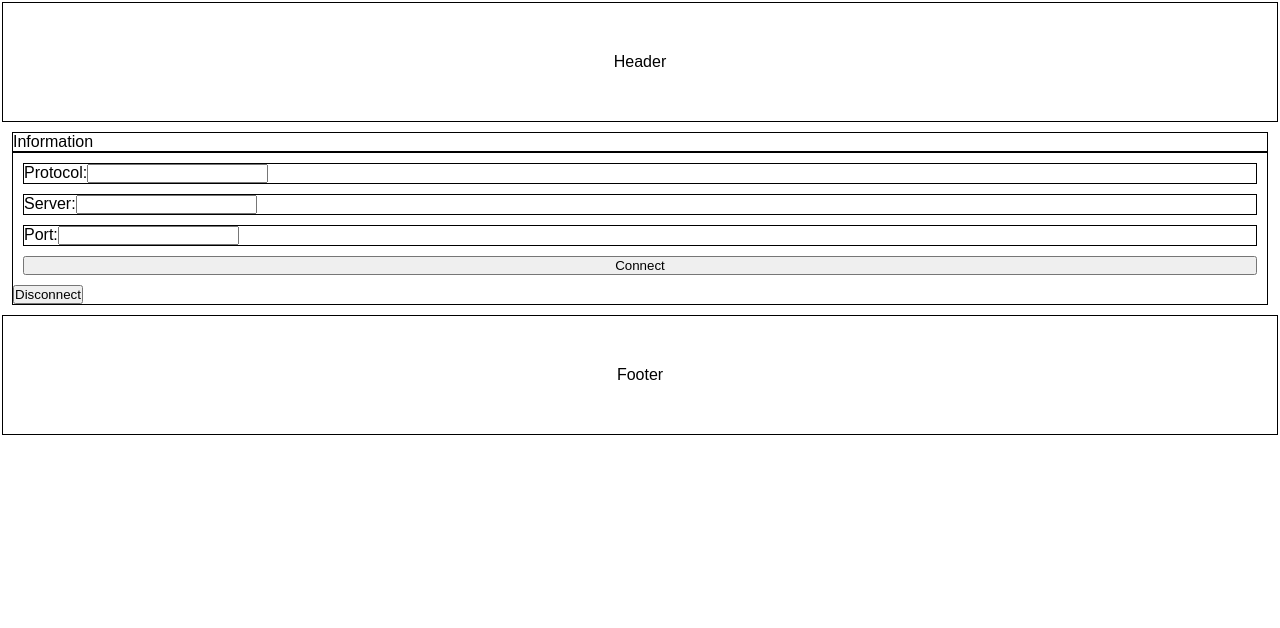
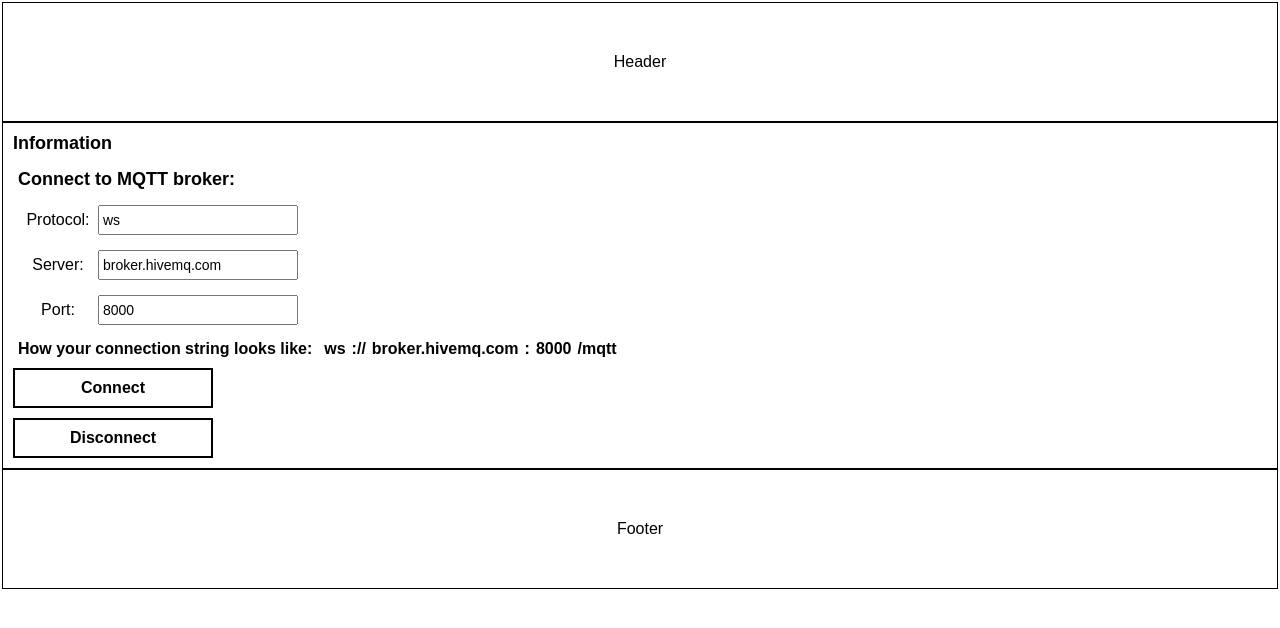
Before and after one commit to leobez/chat-mqtt, a React (Vite) app in the folder mqtt/: page / in a window 1280 px wide. Shown: the top 628 px of the page. Built offline with nearby package versions, Linux system fonts and the light colour scheme.

Commit message:
progress on CSS of connection component

```diff
--- a/mqtt/src/App.css
+++ b/mqtt/src/App.css
@@ -3,10 +3,13 @@
     width: 100%;
 }
 
-.App div {
+.App > div, main {
     border: 1px solid black;
 }
 
 main {
     padding: 10px;
+    display: flex;
+    flex-direction: column;
+    gap: 10px;
 }
--- a/mqtt/src/Hooks/useConnectToBroker.tsx
+++ b/mqtt/src/Hooks/useConnectToBroker.tsx
@@ -7,7 +7,30 @@ const useConnectToBroker = () => {
     const [message, setMessage] = useState<string>('')
     const [client, setClient] = useState<any>(null)
 
-    const connect = async(connectionString:string):Promise<void> => {
+    const connect = async(protocol:string, server:string, port:number|null):Promise<void> => {
+
+        // Validate parameters
+        if (server.trim() === '') {
+            setMessage('Invalid server.')
+            console.log('Invalid server.')
+            return;
+        }
+
+        if (protocol.trim() === '') {
+            setMessage('Invalid protocol.')
+            console.log('Invalid protocol.')
+            return;
+        }
+
+        if (!port) {
+            setMessage('Invalid port.')
+            console.log('Invalid port.')
+            return;
+        }
+
+        // Create connection string
+        const connectionString = `${protocol}://${server}:${port}/mqtt`
+        //const connectionString = `ws://broker.hivemq.com:8000/mqtt`
 
         if (client !== null) {
             console.log('Already connected.')
--- a/mqtt/src/components/Connection/Connection.module.css
+++ b/mqtt/src/components/Connection/Connection.module.css
@@ -1,6 +1,17 @@
-.form {
+.connection {
     display: flex;
     flex-direction: column;
     gap: 10px;
-    padding: 10px;
 }
+
+.full_url {
+    display: flex;
+    gap: 10px;
+}
+.full_url > div {
+    display: flex;
+    gap: 2px;
+}
+.full_url > div > h2 {
+    margin: 0px 2px;
+}
--- a/mqtt/src/components/Connection/Connection.tsx
+++ b/mqtt/src/components/Connection/Connection.tsx
@@ -10,29 +10,14 @@ const Connection = () => {
         console.log('client: ', client)
     }, [client])
 
-    const [protocol, setProtocol] = useState<string>('')
-    const [server, setServer] = useState<string>('')
-    const [port, setPort] = useState<number|null>(null)
+    /* STATES WITH BASE VALUES FOR TESTING - SET IT TO EMPTY LATER */
+    const [protocol, setProtocol]   = useState<string>('ws')
+    const [server, setServer]       = useState<string>('broker.hivemq.com')
+    const [port, setPort]           = useState<number|null>(8000)
 
     const handleSubmit = async(e:FormEvent<HTMLFormElement>):Promise<void> => {
         e.preventDefault()
-
-        // Validate inputs
-        /* if (server.trim() === '' || protocol.trim() === '') {
-            console.log('Invalid server or protocol.')
-            return;
-        }
-
-        if (!port) {
-            console.log('Invalid port.')
-            return;
-        } */
-
-        // Create connection string
-        //const connectionString = `${protocol}://${server}:${port}/mqtt`
-        const connectionString = `ws://broker.hivemq.com:8000/mqtt`
-
-        await connect(connectionString)
+        await connect(protocol, server, port)
     }
 
     const handleSubmitDisconnect = async(e:FormEvent<HTMLFormElement>):Promise<void> => {
@@ -41,10 +26,16 @@ const Connection = () => {
     }
 
     return (
-        <div>
+        <div className={styles.connection}>
 
-            {/* CONNECT TO SERVER */}
+            {/* CONNECT FORM */}
             <form onSubmit={handleSubmit} className={styles.form}>
+
+                <div>
+                    <h1>
+                        Connect to MQTT broker:
+                    </h1>
+                </div>
 
                 <div>
                     <label htmlFor="protocol">Protocol:</label>
@@ -53,6 +44,7 @@ const Connection = () => {
                     name='protocol'
                     onChange={(e) => setProtocol(e.target.value)}
                     value={protocol}
+                    placeholder='ws'
                     />
                 </div>
 
@@ -63,6 +55,7 @@ const Connection = () => {
                     name='server'
                     onChange={(e) => setServer(e.target.value)}
                     value={server}
+                    placeholder='broker.hivemq.com'
                     />
                 </div>
 
@@ -73,35 +66,36 @@ const Connection = () => {
                     name='port'
                     onChange={(e) => setPort(Number(e.target.value))}
                     value={port?.toString()}
+                    placeholder='8000'
                     />
                 </div>
 
+                <div className={styles.full_url}>
+                    <h2>How your connection string looks like:</h2>
+                    <div>
+                        {protocol.length===0 ? (<h2>protocol</h2>) : (<h2>{protocol}</h2>)}
+                        <h2>://</h2>
+                        {server.length===0 ? (<h2>server</h2>) : (<h2>{server}</h2>)}
+                        <h2>:</h2>
+                        {!port ? (<h2>port</h2>) : (<h2>{port}</h2>)}
+                        <h2>/mqtt</h2>
+                    </div>
+                </div>
+
                 <input type="submit" value='Connect'/>
-
             </form>
 
+            {/* DISCONNECT FORM */}
             <form onSubmit={handleSubmitDisconnect}>
                 <input type="submit" value='Disconnect' />
             </form>
 
-            { loading &&
-                <div>
-                    <p>Connecting to server...</p>
-                </div>
-            }
+            {/* STATES FROM CONNECTION */}
+            { loading && <div><p>Connecting to server...</p></div> }
 
-            { client &&
-                <div>
-                    <Client client={client}></Client>
-                </div>
-            }
+            { client && <div><Client client={client}></Client></div> }
 
-
-            { message &&
-                <div>
-                    <p>{message}</p>
-                </div>
-            }
+            { message && <div className='feedbackMessages'><p>{message}</p></div> }
 
         </div>
     )
--- a/mqtt/src/components/Information/Information.module.css
+++ b/mqtt/src/components/Information/Information.module.css
@@ -0,0 +1,3 @@
+.information {
+
+}
--- a/mqtt/src/components/Information/Information.tsx
+++ b/mqtt/src/components/Information/Information.tsx
@@ -2,8 +2,10 @@ import styles from './Information.module.css'
 
 const Information = () => {
     return (
-        <div>
-            Information
+        <div className={styles.information}>
+            <h1>
+                Information
+            </h1>
         </div>
     )
 }
--- a/mqtt/src/index.css
+++ b/mqtt/src/index.css
@@ -33,3 +33,45 @@ h1 {
 h2 {
     font-size: 16px;
 }
+
+/* FORMS */
+form {
+    display: flex;
+    flex-direction: column;
+    gap: 5px;
+}
+form > div {
+    display: flex;
+    padding: 5px;
+}
+form > div > label {
+    width: 80px;
+    display: flex;
+    align-items: center;
+    justify-content: center;
+}
+form > div > input[type='text'] {
+    width: 200px;
+    height: 30px;
+    padding: 3px;
+    font-size: 14px;
+}
+form > input[type='submit'] {
+    width: 200px;
+    height: 40px;
+    background-color: white;
+    font-weight: bold;
+    border: 2px solid black;
+    font-size: 16px;
+    transition: 0.3s;
+    cursor: pointer;
+}
+form > input[type='submit']:hover {
+    color: white;
+    background-color: black;
+}
+
+/* MESSAGES FROM HOOKS */
+.feedbackMessages {
+
+}
```
